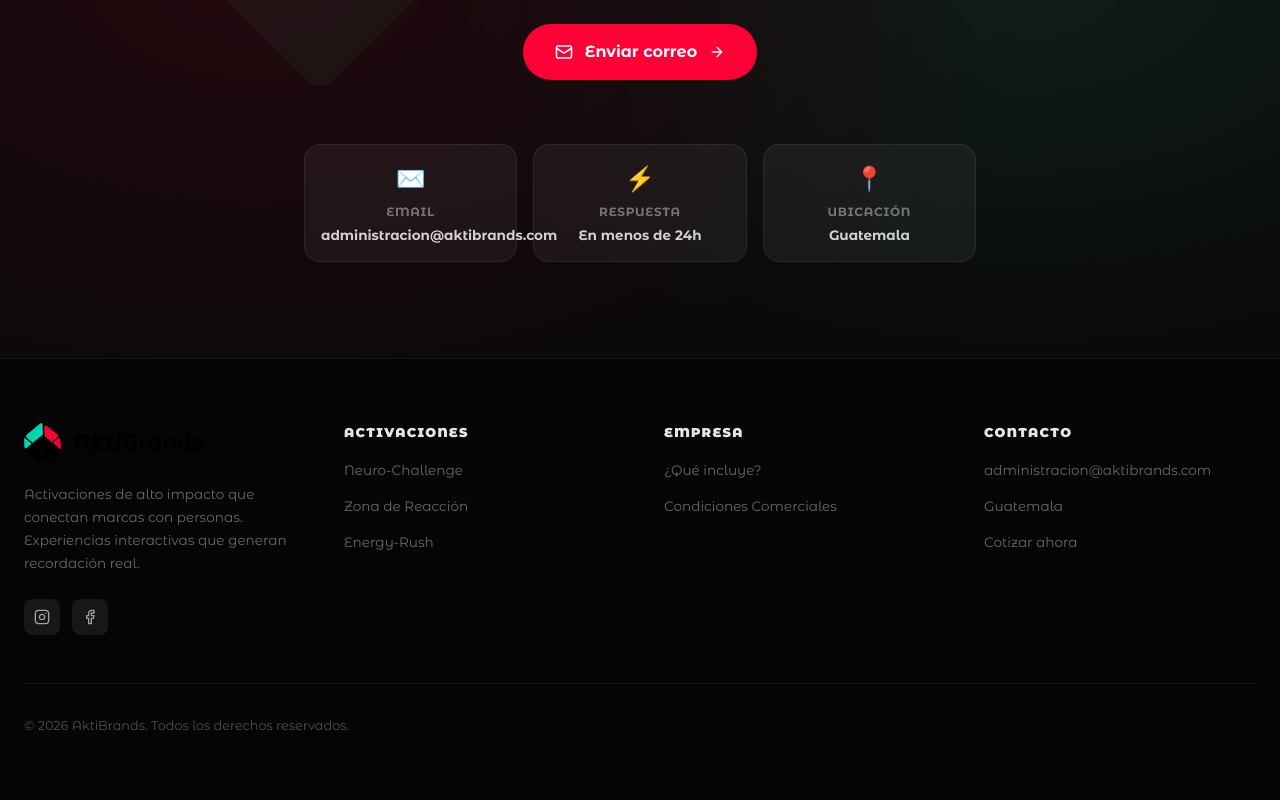
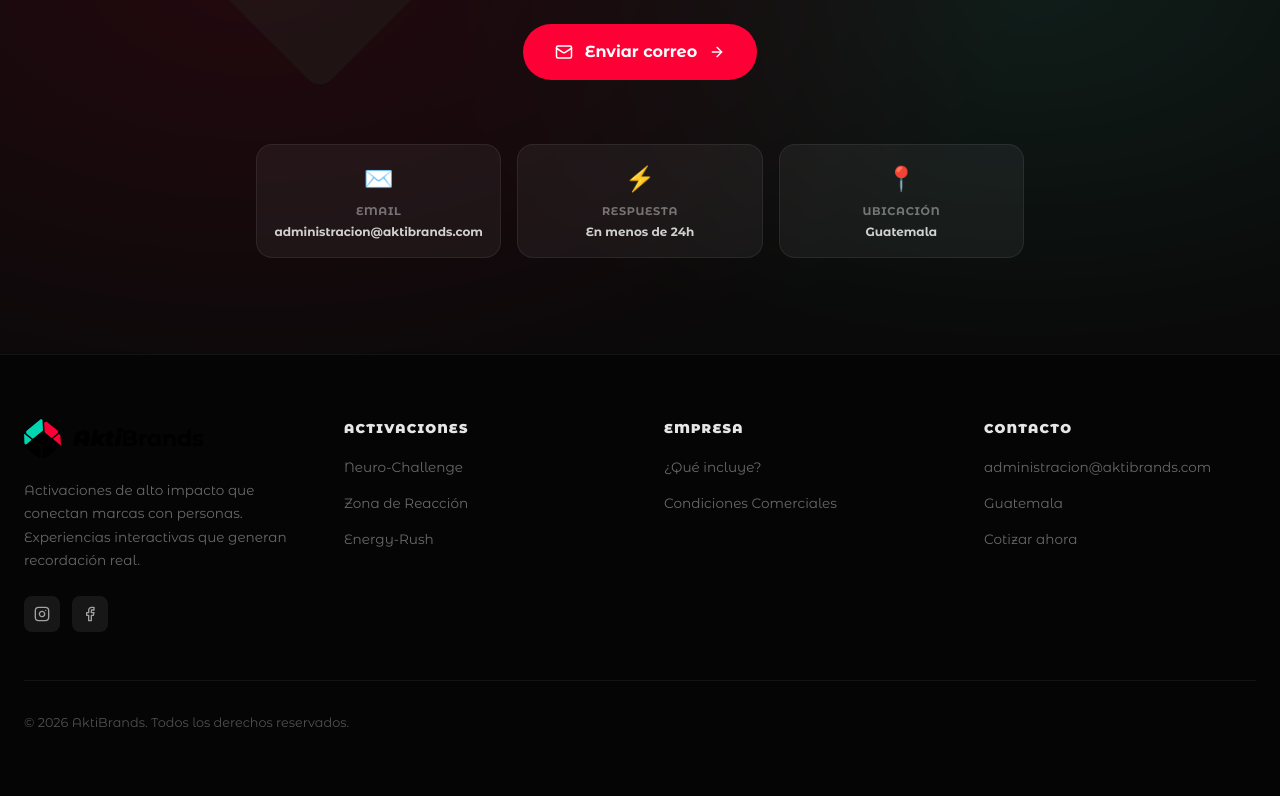
Before and after one commit to lpmunoz99/aktibrands-landing-page, a React (Vite) app: page / in a window 1280 px wide. Shown: the part 3574-4374 px from the top of the page. Built offline with nearby package versions, Linux system fonts and the light colour scheme.

Commit message:
ajuste correo

```diff
--- a/src/app/components/CTASection.tsx
+++ b/src/app/components/CTASection.tsx
@@ -66,7 +66,7 @@
         </div>
 
         {/* Contact info cards */}
-        <div className="grid sm:grid-cols-3 gap-4 max-w-2xl mx-auto">
+<div className="grid grid-cols-1 md:grid-cols-3 gap-4 max-w-3xl mx-auto">
   {[
     { label: "Email", value: "administracion@aktibrands.com", icon: "✉️" },
     { label: "Respuesta", value: "En menos de 24h", icon: "⚡" },
@@ -74,14 +74,33 @@
   ].map((item) => (
     <div
       key={item.label}
-              className="p-4 rounded-2xl text-center"
-              style={{ backgroundColor: "rgba(255,255,255,0.05)", border: "1px solid rgba(255,255,255,0.07)" }}
+      className="p-4 rounded-2xl text-center flex flex-col justify-center items-center"
+      style={{
+        backgroundColor: "rgba(255,255,255,0.05)",
+        border: "1px solid rgba(255,255,255,0.07)",
+        minWidth: 0 // Importante para que el contenedor respete el ancho del grid
+      }}
     >
       <div style={{ fontSize: "1.5rem", marginBottom: 6 }}>{item.icon}</div>
-              <div style={{ fontSize: "0.75rem", color: "rgba(255,255,255,0.4)", fontWeight: 600, textTransform: "uppercase", letterSpacing: "0.06em" }}>
+      <div style={{
+        fontSize: "0.7rem",
+        color: "rgba(255,255,255,0.4)",
+        fontWeight: 600,
+        textTransform: "uppercase",
+        letterSpacing: "0.06em"
+      }}>
         {item.label}
       </div>
-              <div style={{ fontSize: "0.85rem", color: "rgba(255,255,255,0.8)", fontWeight: 600, marginTop: 4 }}>
+      <div style={{
+        fontSize: "0.75rem", // Reducido un poco para asegurar que quepa
+        color: "rgba(255,255,255,0.8)",
+        fontWeight: 600,
+        marginTop: 4,
+        whiteSpace: "nowrap", // Evita que el texto salte a la siguiente línea
+        overflow: "hidden",   // Por seguridad, si el cuadro es MUY pequeño
+        textOverflow: "ellipsis", // Si de plano no cabe, añade "..." al final
+        width: "100%"         // Asegura que use todo el ancho del cuadro
+      }}>
         {item.value}
       </div>
     </div>
```
Lines whose indentation alone changed are shown as unchanged.
